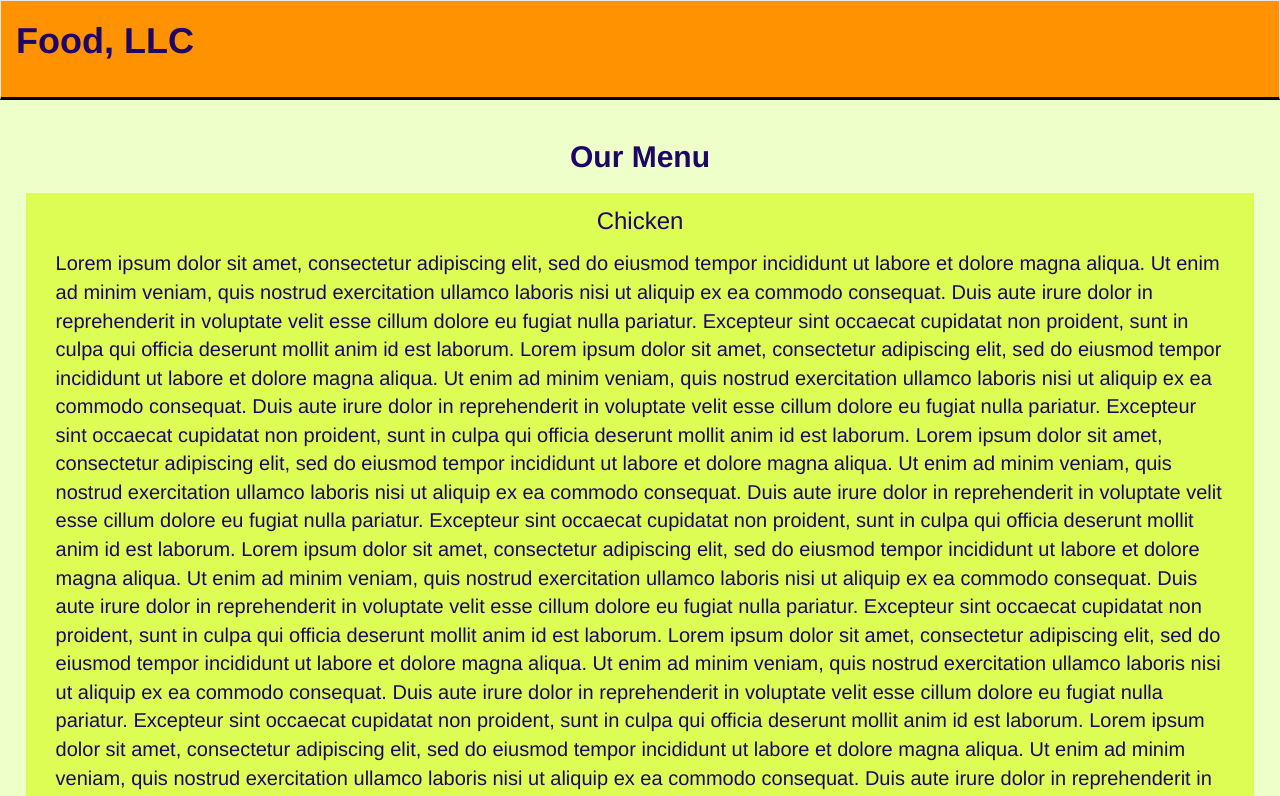
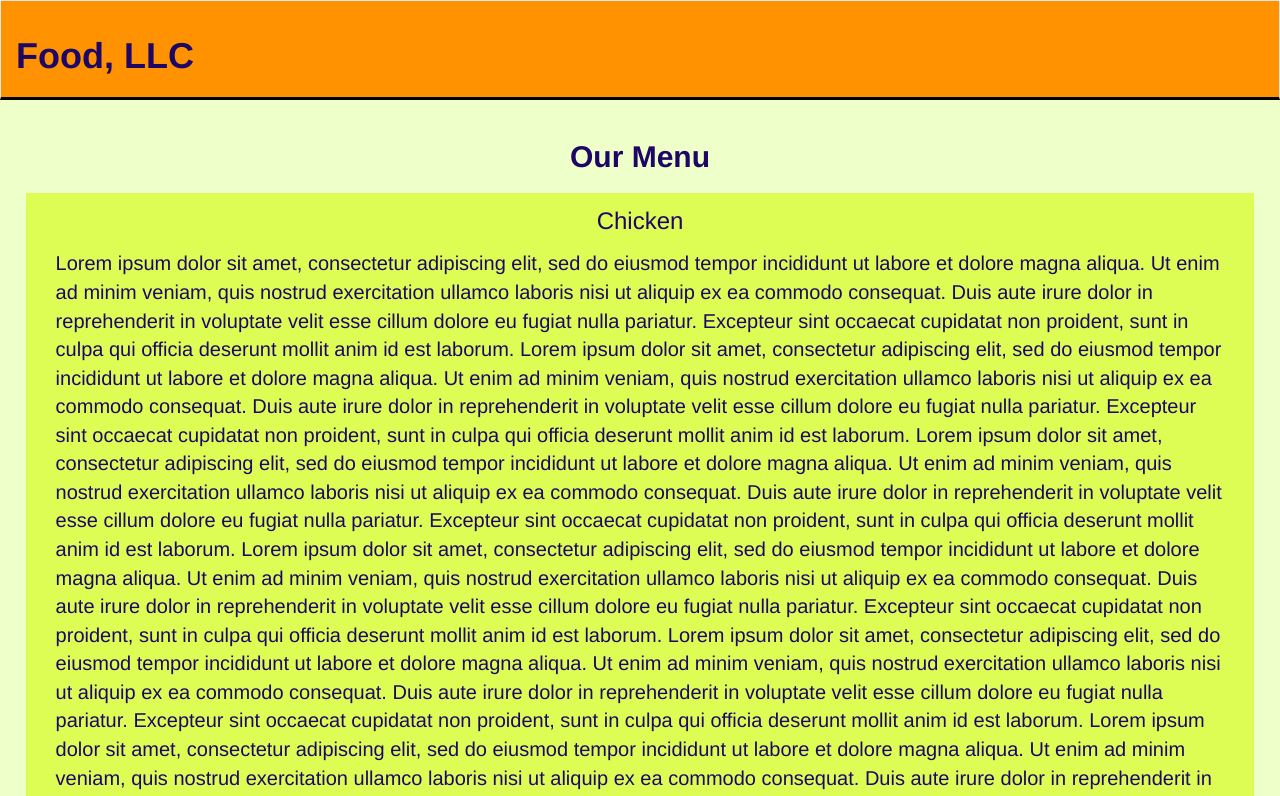
Before and after one commit to shinigami0001/test-2, a plain HTML site: page module3-solutions/index.html in a window 1280 px wide. Shown: the top 796 px of the page. Drawn offline with Linux system fonts and the light colour scheme.

Commit message:
Module 3 Solutions fixed

```diff
--- a/module3-solutions/index.html
+++ b/module3-solutions/index.html
@@ -13,7 +13,9 @@
     <nav id="header-nav" class="navbar navbar-default">
       <div class="container">
         <div class="navbar-header">
-          <a><h1>Food, LLC</h1></a>
+          <div class="navbar-brand">
+            <a><h1>Food, LLC</h1></a>
+          </div>
           <button type="button" class="navbar-toggle collapsed" data-toggle="collapse" data-target="#collapsible-nav" aria-expanded="false" class="visible-xs">
           <span class="sr-only">Toggle navigation</span>
           <span class="icon-bar"></span>
```
